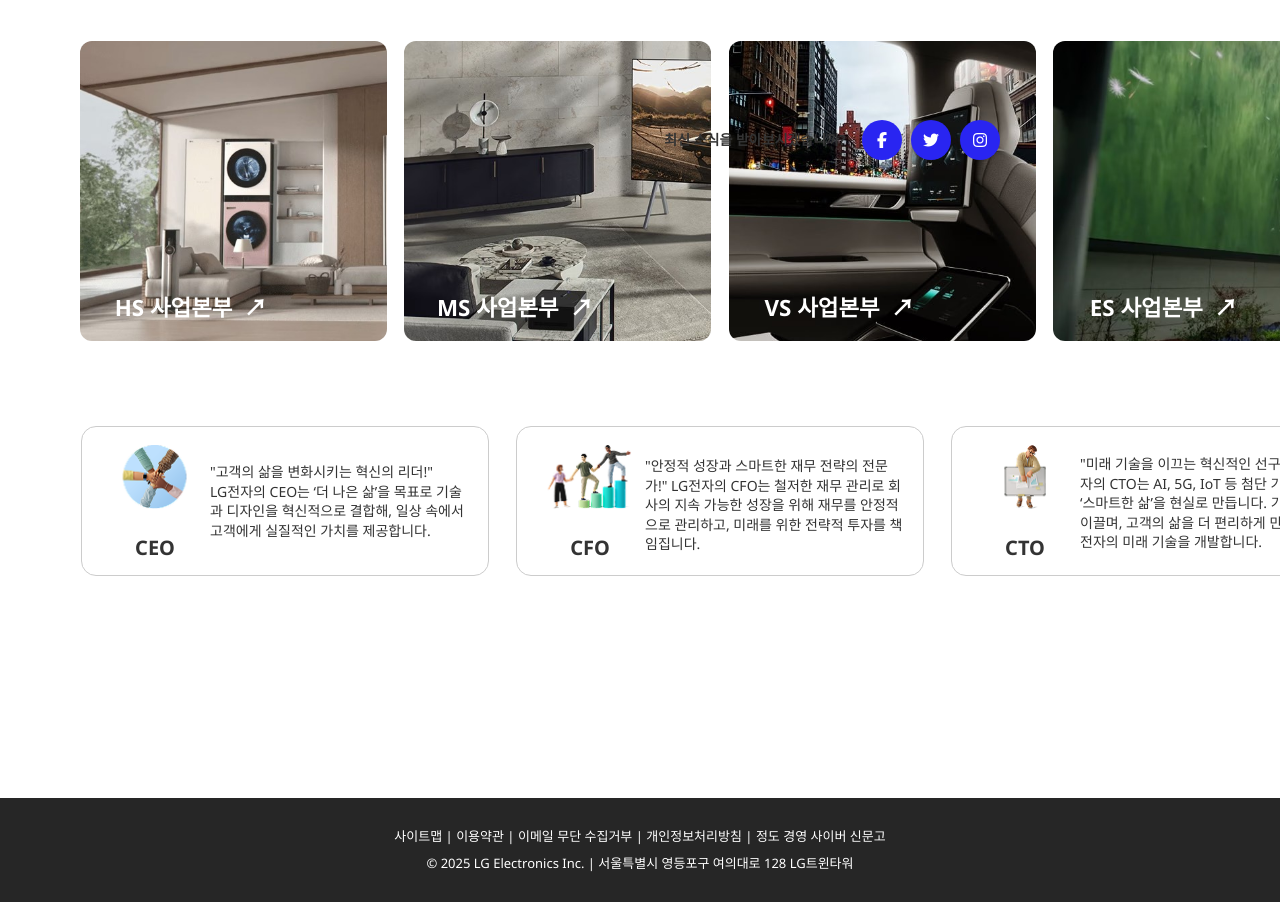
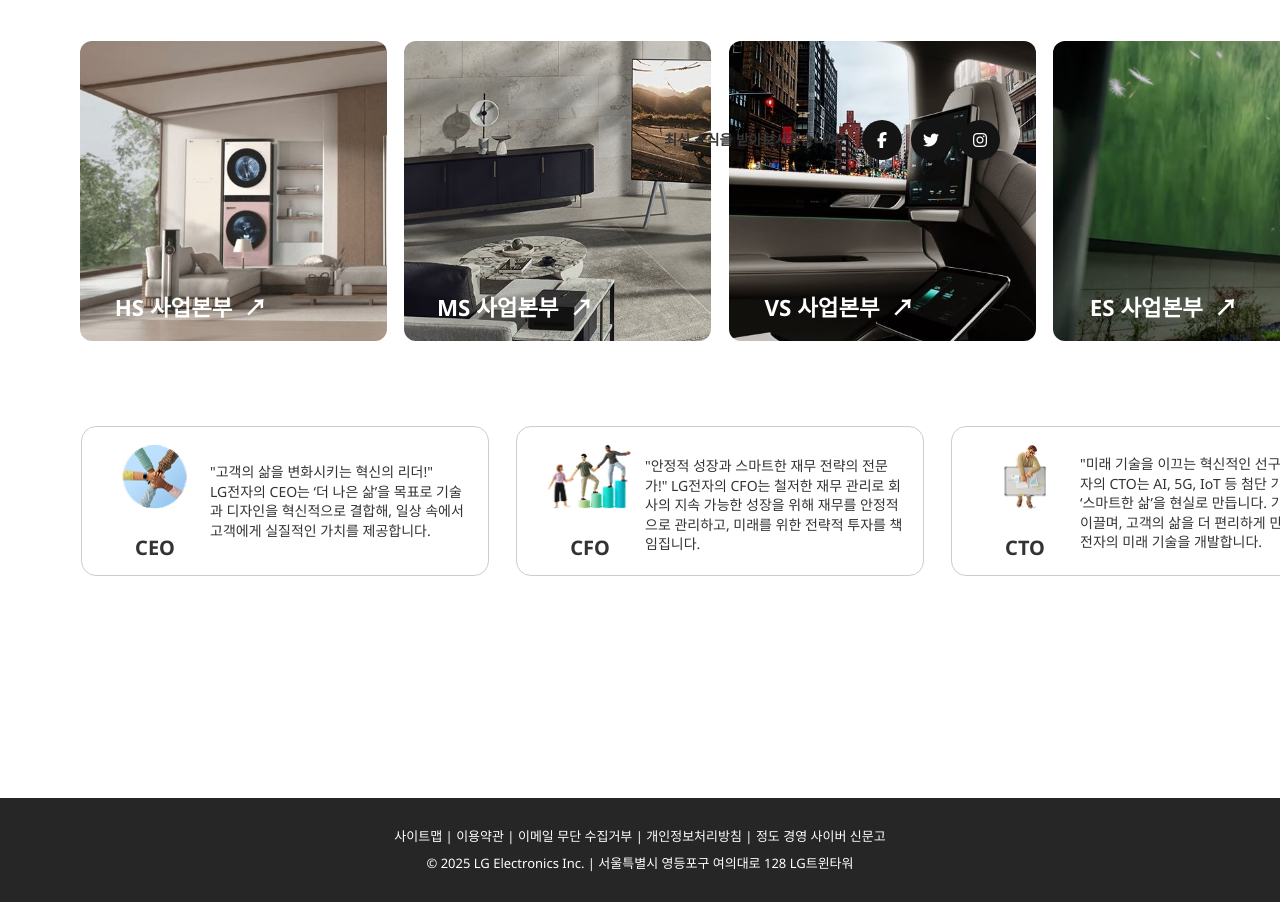
Before and after one commit to wlsdud3990-ai/LG_, a plain HTML site: page index.html in a window 1280 px wide. Shown: the part 3120-4022 px from the top of the page. Drawn offline with nearby package versions, Linux system fonts and the light colour scheme.

Commit message:
Add files via upload

```diff
--- a/css/common.css
+++ b/css/common.css
@@ -359,7 +359,7 @@ transition:0.1s;
   justify-content: center;
   width: 40px;
   height: 40px;
-  background-color: #2925f1;
+  background-color: #141414;
   color: #fff;
   border-radius: 50%;
   text-decoration: none;
```
